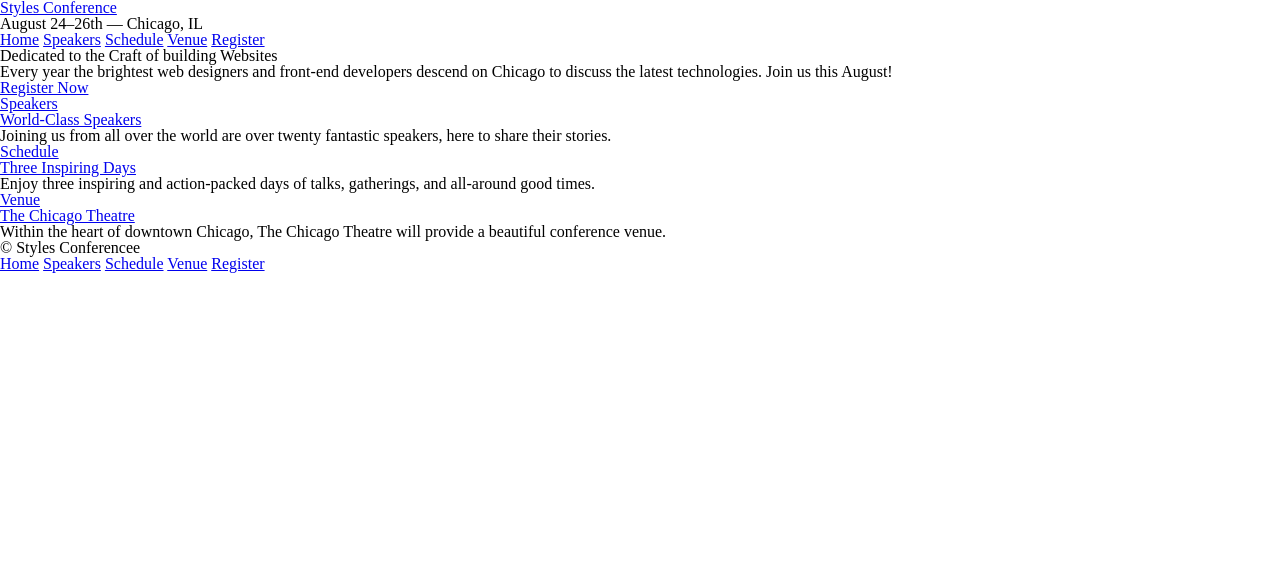
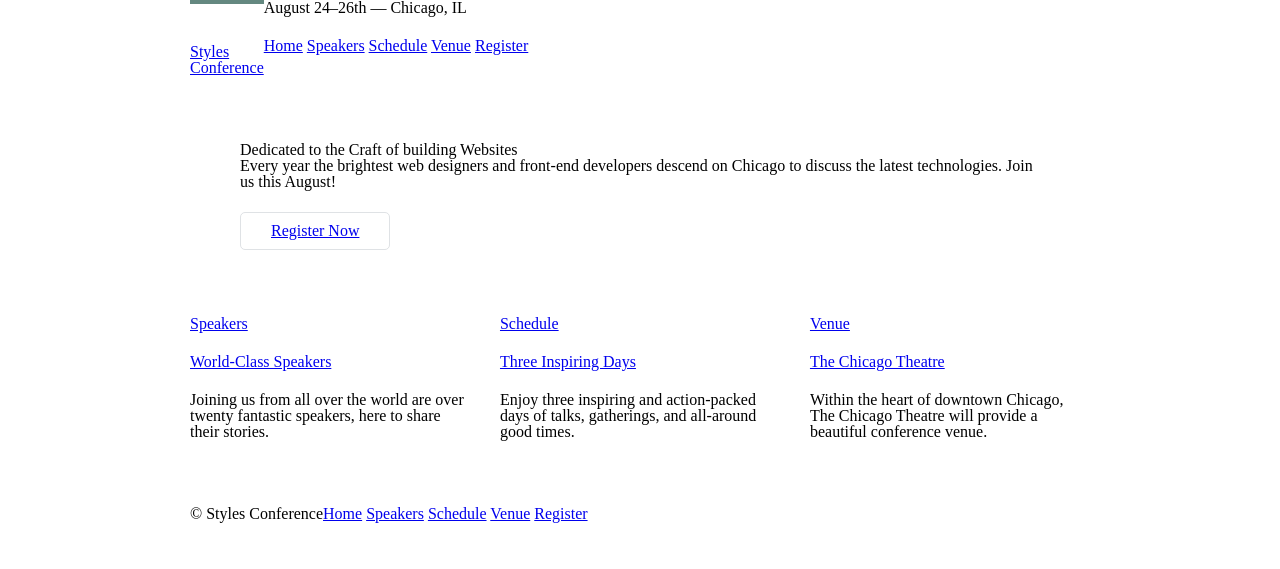
Before and after one commit to robertsturner52/styles-conference, a plain HTML site: page index.html in a window 1280 px wide. Drawn offline with Linux system fonts and the light colour scheme.

Commit message:
Chapters 1 through 5
Shay Howe in-practice code up to beginning of Typography chapter

```diff
--- a/assets/stylesheets/main.css
+++ b/assets/stylesheets/main.css
@@ -1,3 +1,89 @@
 
 /* Eric Meyer's Reset CSS v2.0 - http://cssreset.com */
 html,body,div,span,applet,object,iframe,h1,h2,h3,h4,h5,h6,p,blockquote,pre,a,abbr,acronym,address,big,cite,code,del,dfn,em,img,ins,kbd,q,s,samp,small,strike,strong,sub,sup,tt,var,b,u,i,center,dl,dt,dd,ol,ul,li,fieldset,form,label,legend,table,caption,tbody,tfoot,thead,tr,th,td,article,aside,canvas,details,embed,figure,figcaption,footer,header,hgroup,menu,nav,output,ruby,section,summary,time,mark,audio,video{border:0;font-size:100%;font:inherit;vertical-align:baseline;margin:0;padding:0}article,aside,details,figcaption,figure,footer,header,hgroup,menu,nav,section{display:block}body{line-height:1}ol,ul{list-style:none}blockquote,q{quotes:none}blockquote:before,blockquote:after,q:before,q:after{content:none}table{border-collapse:collapse;border-spacing:0}
+
+/* Grid */
+
+*, *:before, *:after {
+    -webkit-box-sizing: border-box;
+    -moz-box-sizing: border-box;
+    box-sizing: border-box;
+}
+
+.grid, .container {
+    width: 960px;
+    margin: 0 auto;
+}
+.container {
+    padding: 0px 30px;
+}
+.col-1-3, .col-2-3 {
+    display: inline-block;
+    vertical-align: top;
+}
+.grid, .col-1-3, .col-2-3 {
+    padding-left: 15px;
+    padding-right: 15px;
+}
+.col-1-3 {
+    width: 33.33%;
+}
+.col-2-3 {
+    width: 66.66%;
+}
+
+/* Clearfix */
+
+.group:before, .group:after {
+    content: "";
+    display: table;
+}
+.group:after {
+    clear: both;
+}
+.group: {
+    clear: both;
+    *zoom: 1;
+}
+
+/* Typography */
+
+h1, h3, h4, h5, p {
+    margin-bottom: 22px;
+}
+
+/* Buttons */
+
+.btn {
+    border-radius: 5px;
+    display: inline-block;
+    margin: 0;
+}
+.btn-alt {
+    border: 1px solid #dfe2e5;
+    padding: 10px 30px;
+}
+
+/* Home */
+
+.hero {
+    padding: 22px 80px 66px 80px;
+}
+
+/* Primary Header */
+
+.logo {
+    float: left;
+    border-top: 4px solid #648880;
+    padding: 40px 0 22px 0;
+}
+
+/* Primary Footer */
+
+.primary-footer small {
+    float: left;
+}
+.primary-footer {
+    padding-bottom: 44px;
+    padding-top: 44px;
+}
--- a/index.html
+++ b/index.html
@@ -6,9 +6,9 @@
     <link rel="stylesheet" href="assets/stylesheets/main.css">
 </head>
 <body>
-    <header>
-        <h1>
-            <a href="index.html">Styles Conference</a>
+    <header class="container group">
+        <h1 class="logo">
+            <a href="index.html">Styles <br> Conference</a>
         </h1>
         <h3>August 24&ndash;26th &mdash; Chicago, IL</h3>
         <nav>
@@ -19,37 +19,36 @@
             <a href="register.html">Register</a>
         </nav>
     </header>
-    <section>
+    <section class="hero container">
         <h2>Dedicated to the Craft of building  Websites</h2>
         <p>Every year the brightest web designers and front-end developers descend on Chicago to discuss the latest technologies. Join us this August!</p>
-        <a href="register.html">Register Now</a>
+        <a class="btn btn-alt" href="register.html">Register Now</a>
     </section>
-    <section>
-        <section>
+    <section class="grid"><!--
+         --><section class="col-1-3">
             <a href="speakers.html">
                 <h5>Speakers</h5>
                 <h3>World-Class Speakers</h3>
             </a>
             <p>Joining us from all over the world are over twenty fantastic speakers, here to share their stories.</p>
-        </section>
-        <section>
+        </section><!--
+     --><section class="col-1-3">
             <a href="schedule.html">
                 <h5>Schedule</h5>
                 <h3>Three Inspiring Days</h3>
             </a>
             <p>Enjoy three inspiring and action-packed days of talks, gatherings, and all-around good times.</p>
-        </section>
-        <section>
+        </section><!--
+     --><section class="col-1-3">
             <a href="venue.html">
                 <h5>Venue</h5>
                 <h3>The Chicago Theatre</h3>
             </a>
             <p>Within the heart of downtown Chicago, The Chicago Theatre will provide a beautiful conference venue.</p>
-        </section>
-    </section>
-</body>
-<footer>
-    <small>&copy; Styles Conferencee</small>
+        </section><!--
+ --></section>
+    <footer class="primary-footer container group">
+        <small>&copy; Styles Conference</small>
         <nav>
             <a href="index.html">Home</a>
             <a href="speakers.html">Speakers</a>
@@ -58,4 +57,5 @@
             <a href="register.html">Register</a>
         </nav>
     </footer>
+</body>
 </html>
```
Also changed, not shown: register.html (added, +35 -0 lines), schedule.html (added, +35 -0 lines), speakers.html (added, +35 -0 lines), venue.html (added, +35 -0 lines). Lines whose indentation alone changed are shown as unchanged.
